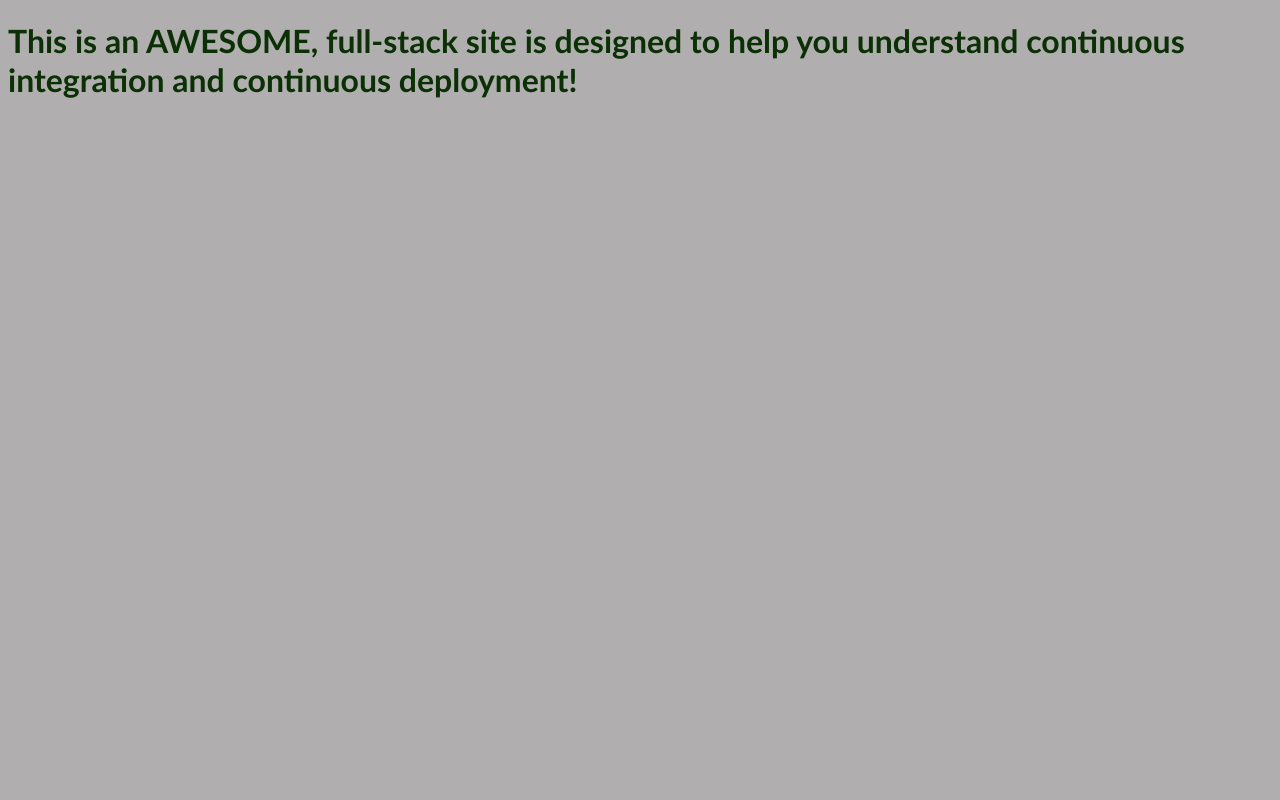
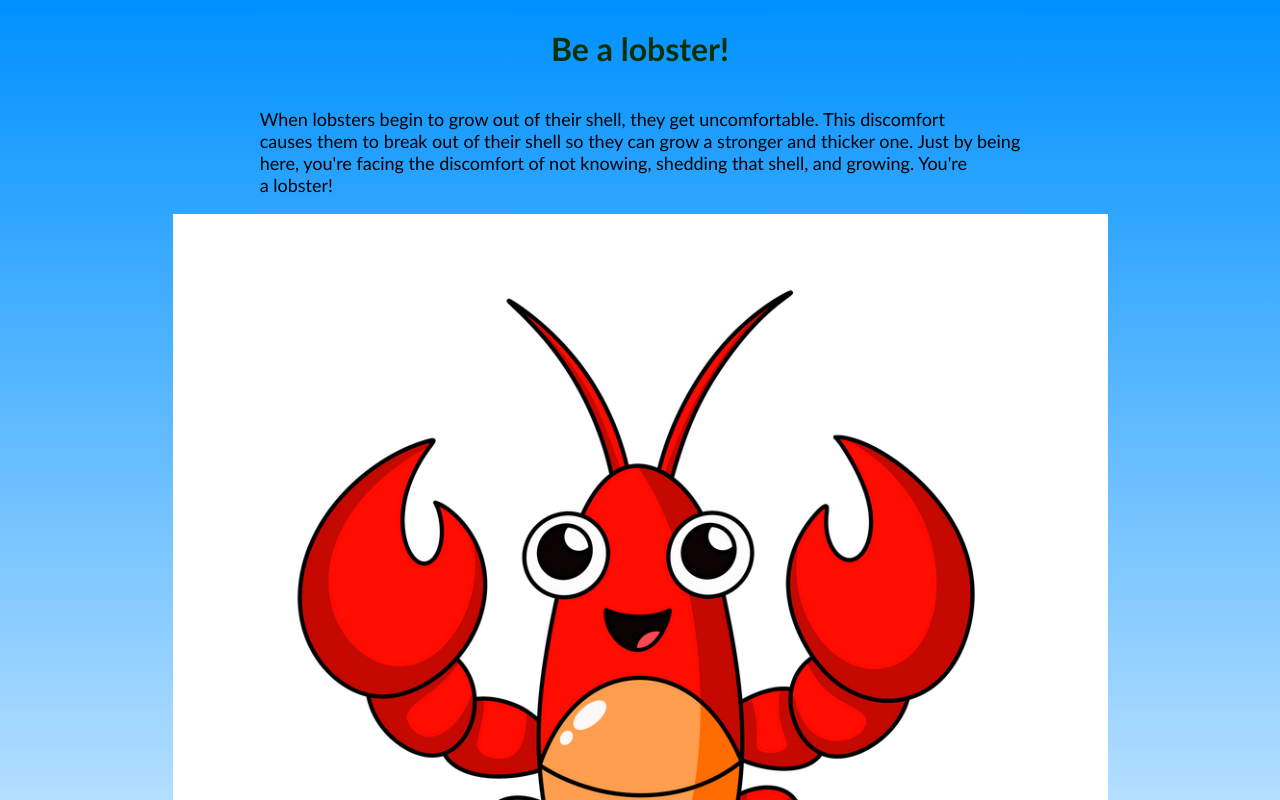
Before and after one commit to alex-joseph-stewart/CI-CDAr, a React app: page / in a window 1280 px wide. Shown: the top 800 px of the page. Built offline with nearby package versions, Linux system fonts and the light colour scheme.

Commit message:
configures webpack to handle png files and makes UI a little more fun with lobster pic and message

```diff
--- a/src/App.js
+++ b/src/App.js
@@ -1,12 +1,18 @@
 import React from "react";
 import "./index.css"
+import lobster from "./utilities/lobster.png"
 
 function App(){
     return (
         <div className="app">
-            <h1>This is an AWESOME, full-stack site is designed to help you understand
-                continuous integration and continuous deployment!
+            <h1>Be a lobster!
             </h1>
+            <p>When lobsters begin to grow out of their shell, they get uncomfortable. This discomfort <br></br>
+            causes them to break out of their shell so they can grow a stronger and thicker one. Just by being <br></br>
+            here, you're facing the discomfort of not knowing, shedding that shell, and growing. You're <br></br>
+            a lobster!
+            </p>
+            <img src={lobster} alt='lobster picture'></img>
         </div>
     )
 }
--- a/src/index.css
+++ b/src/index.css
@@ -1,8 +1,19 @@
 body{
-    background-color: rgb(176, 174, 174);
+    background-image: linear-gradient(rgb(0, 145, 255), white)
 }
 
 h1{
     color: rgb(11, 48, 5);
     font-family:'Gill Sans', 'Gill Sans MT', Calibri, 'Trebuchet MS', sans-serif;
 }
+
+.app {
+    display: flex;
+    flex-direction: column;
+    align-items: center;
+}
+
+p{
+    font-family: 'Gill Sans', 'Gill Sans MT', Calibri, 'Trebuchet MS', sans-serif;
+    font-size: large;
+}
--- a/webpack.config.js
+++ b/webpack.config.js
@@ -21,6 +21,11 @@ module.exports = {
         test: /\.css$/, // Handle CSS files
         use: ['style-loader', 'css-loader'], // Load CSS and inject styles into the DOM
       },
+      {
+        test: /\.png$/,
+        type: 'asset/resource',
+        generator: {filename: 'images/[name][hash][ext][query]'}
+      }
     ],
   },
   devServer: {
@@ -34,6 +39,6 @@ module.exports = {
     }),
   ],
   resolve: {
-    extensions: ['.js', '.jsx'], // Resolve .js and .jsx extensions
+    extensions: ['.js', '.jsx', '.png'], // Resolve .js and .jsx extensions
   },
 };
```
Also changed, not shown: src/utilities/lobster.png (added), 2 other files (tests, documents, lock files or other folders).
